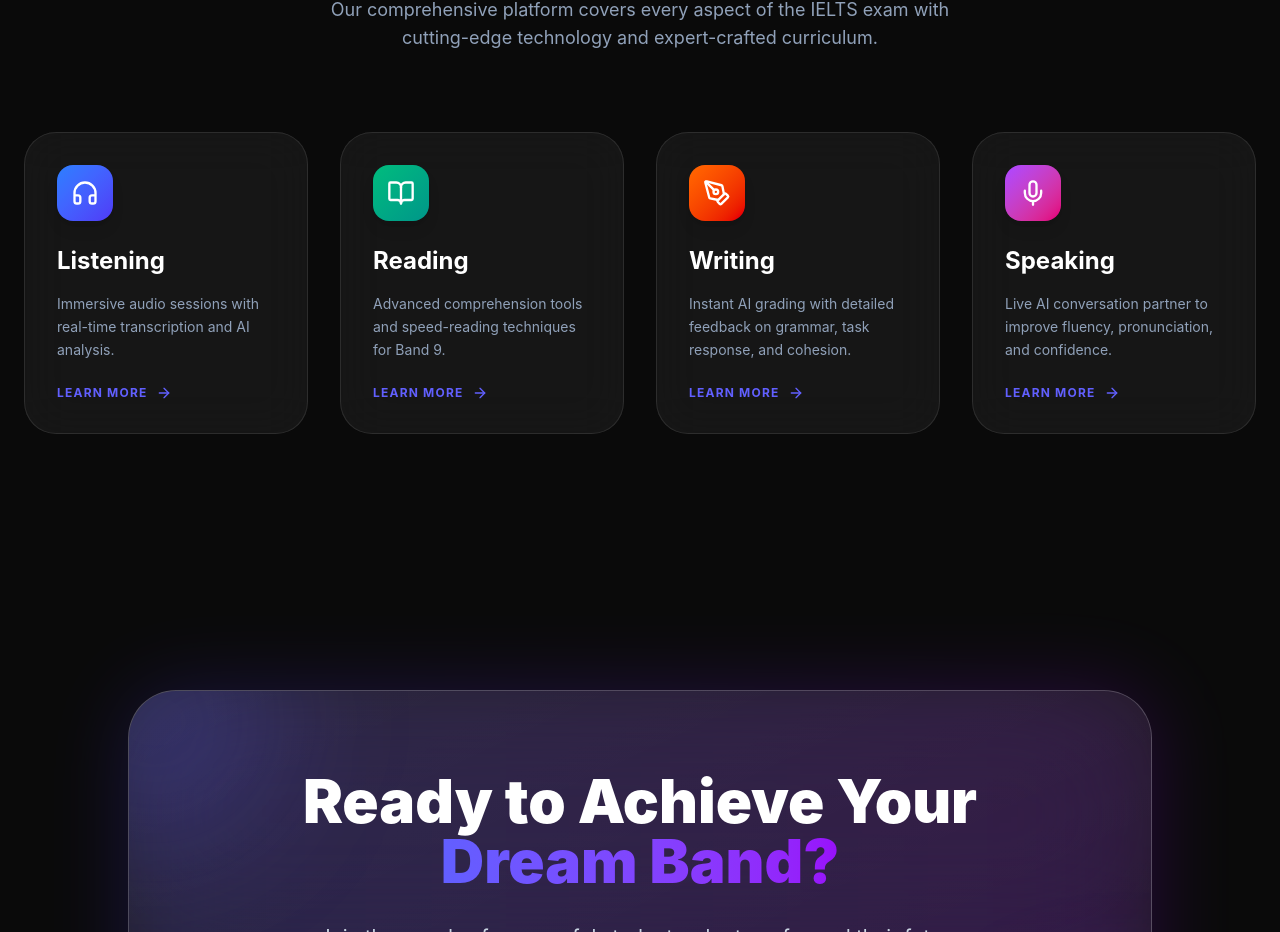
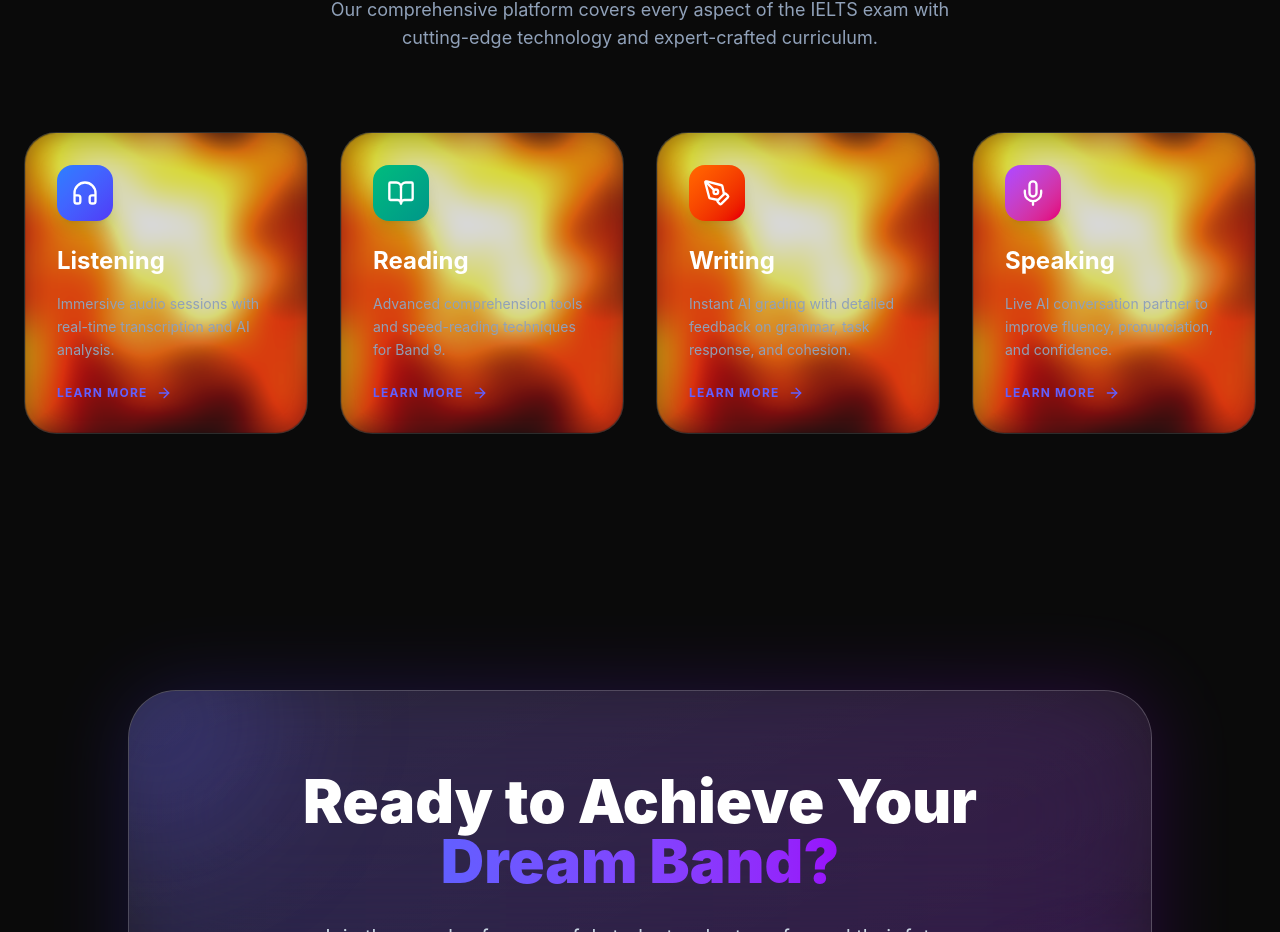
Before and after one commit to shohruxmuminov/ielts-with-antigravity, a React (Vite) app: page / in a window 1280 px wide. Shown: the part 1210-2142 px from the top of the page. Built offline with nearby package versions, Linux system fonts and the light colour scheme; no server answers; the database is empty.

Commit message:
feat: upgrade to realistic animated fire effect on Dashboard cards

```diff
--- a/src/index.css
+++ b/src/index.css
@@ -49,47 +49,52 @@
   position: relative;
   transition: all 0.5s cubic-bezier(0.4, 0, 0.2, 1);
 
-  &::before {
+  &::before, &::after {
     content: '';
     position: absolute;
-    inset: -2px;
-    background: linear-gradient(
-      45deg,
-      #ff4d00,
-      #ff9500,
-      #ff4d00,
-      #ff2d00,
-      #ff9500
-    );
-    background-size: 400% 400%;
-    filter: blur(25px);
+    inset: -15px;
+    background-image: url('/realistic_flame_texture.png');
+    background-size: 200% 200%;
+    filter: blur(20px) brightness(1.3) contrast(1.5) url('#fire-turbulence');
     opacity: 0;
     z-index: -1;
-    border-radius: inherit;
-    transition: opacity 0.5s ease;
-    animation: fire-move 8s ease infinite;
+    border-radius: 2.5rem;
+    transition: opacity 0.6s ease-in-out;
+    pointer-events: none;
   }
 
-  &:hover::before {
-    opacity: 0.7;
+  &::before {
+    background-position: top center;
+    animation: fire-move-up 4s ease-in-out infinite;
+  }
+
+  &::after {
+    background-position: bottom right;
+    animation: fire-move-up 6s ease-in-out infinite reverse, flicker 0.1s infinite alternate;
+    mix-blend-mode: color-dodge;
+  }
+
+  &:hover::before, &:hover::after {
+    opacity: 0.8;
   }
 
   &:hover {
-    transform: translateY(-5px);
-    border-color: rgba(255, 77, 0, 0.4);
+    transform: translateY(-8px) scale(1.01);
+    border-color: rgba(255, 120, 0, 0.5);
+    box-shadow: 0 0 40px rgba(255, 80, 0, 0.2);
   }
 }
 
-@keyframes fire-move {
-  0% {
-    background-position: 0% 50%;
-  }
-  50% {
-    background-position: 100% 50%;
-  }
-  100% {
-    background-position: 0% 50%;
-  }
+@keyframes fire-move-up {
+  0% { transform: translateY(0) scale(1); background-position: 0% 0%; }
+  50% { transform: translateY(-10px) scale(1.05); background-position: 50% 100%; }
+  100% { transform: translateY(0) scale(1); background-position: 100% 0%; }
+}
+
+@keyframes flicker {
+  0% { opacity: 0.7; transform: scale(1); }
+  50% { opacity: 0.9; transform: scale(1.02); }
+  100% { opacity: 0.8; transform: scale(0.98); }
 }
 
 @layer components {
--- a/src/pages/Dashboard.tsx
+++ b/src/pages/Dashboard.tsx
@@ -80,12 +80,12 @@
   };
 
   const features = [
-    { id: 'vocabulary', name: 'Vocabulary', path: '/vocabulary', desc: 'Expand your lexicon', color: 'from-indigo-500/20 to-blue-500/20', blurColor: 'bg-indigo-500/20' },
-    { id: 'listening', name: 'Listening', path: '/listening', desc: 'Sharpen your ears', color: 'from-purple-500/20 to-fuchsia-500/20', blurColor: 'bg-purple-500/20' },
-    { id: 'reading', name: 'Reading', path: '/reading', desc: 'Analyze complex texts', color: 'from-emerald-500/20 to-teal-500/20', blurColor: 'bg-emerald-500/20' },
-    { id: 'writing', name: 'Writing', path: '/writing', desc: 'Master essay structure', color: 'from-orange-500/20 to-red-500/20', blurColor: 'bg-orange-500/20' },
-    { id: 'speaking', name: 'Speaking', path: '/speaking', desc: 'Speak with confidence', color: 'from-pink-500/20 to-rose-500/20', blurColor: 'bg-pink-500/20' },
-    { id: 'mock', name: 'Mock Exam', path: '/mock-exam', desc: 'Test your limits', color: 'from-rose-500/20 to-red-500/20', blurColor: 'bg-rose-500/20' },
+    { id: 'vocabulary', name: 'Vocabulary', path: '/vocabulary', desc: 'Expand your lexicon' },
+    { id: 'listening', name: 'Listening', path: '/listening', desc: 'Sharpen your ears' },
+    { id: 'reading', name: 'Reading', path: '/reading', desc: 'Analyze complex texts' },
+    { id: 'writing', name: 'Writing', path: '/writing', desc: 'Master essay structure' },
+    { id: 'speaking', name: 'Speaking', path: '/speaking', desc: 'Speak with confidence' },
+    { id: 'mock', name: 'Mock Exam', path: '/mock-exam', desc: 'Test your limits' },
   ];
 
   const displayName = profile?.displayName?.split(' ')[0] || 'Student';
@@ -95,6 +95,15 @@
   return (
     <div className="w-full min-h-full bg-[#05050f] text-slate-100 font-sans p-8 lg:p-12 relative overflow-hidden flex flex-col justify-center">
 
+      {/* SVG Filter for Realistic Fire Turbulence */}
+      <svg style={{ position: 'absolute', width: 0, height: 0 }}>
+        <filter id="fire-turbulence" x="-20%" y="-20%" width="140%" height="140%">
+          <feTurbulence type="fractalNoise" baseFrequency="0.012" numOctaves="3" result="noise">
+            <animate attributeName="baseFrequency" values="0.012;0.015;0.012" dur="5s" repeatCount="indefinity" />
+          </feTurbulence>
+          <feDisplacementMap in="SourceGraphic" in2="noise" scale="15" />
+        </filter>
+      </svg>
       {/* Cosmic Background Nebulas */}
       <div className="absolute top-[-20%] left-[-10%] w-[70%] h-[70%] bg-indigo-600/10 rounded-full blur-[150px] pointer-events-none" />
       <div className="absolute bottom-[-10%] right-[-10%] w-[60%] h-[60%] bg-purple-600/10 rounded-full blur-[140px] pointer-events-none" />
```
Also changed, not shown: public/realistic_flame_texture.png (added).
